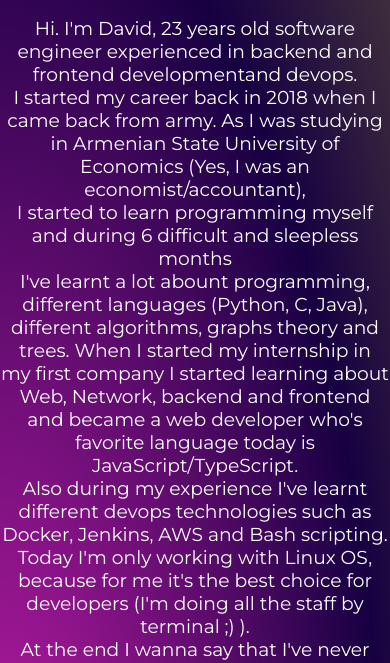
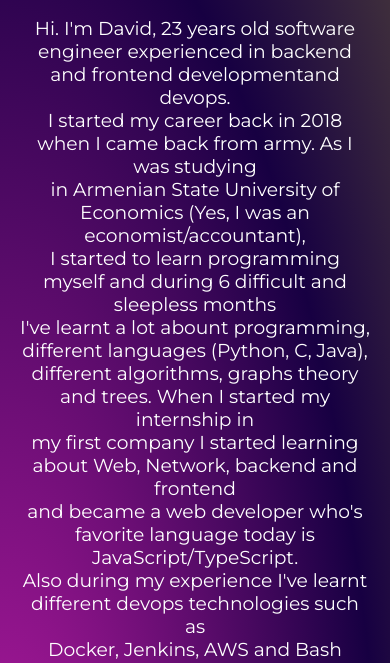
Before and after one commit to Davo1997/portfolio, a Gatsby site: page /about in a window 390 px wide. Shown: the part 171-834 px from the top of the page. Built offline with nearby package versions, Linux system fonts and the light colour scheme; Gatsby itself is replaced by a stand-in of ours.

Commit message:
Code clean-up (about page for iphone XR)

```diff
--- a/src/pages/about.js
+++ b/src/pages/about.js
@@ -8,19 +8,19 @@ export default function about() {
   return (
     <Layout>
       <div className={styles.wrapper}>
-        <h1>About Me and my career</h1>
-        <h3>Hi. I'm David, 23 years old software engineer experienced in backend and frontend developmentand devops.</h3>
-        <h3>I started my career back in 2018 when I came back from army. As I was studying</h3>
-        <h3>in Armenian State University of Economics (Yes, I was an economist/accountant),</h3>
-        <h3>I started to learn programming myself and during 6 difficult and sleepless months</h3>
-        <h3>I've learnt a lot abount programming, different languages (Python, C, Java),</h3>
-        <h3>different algorithms, graphs theory and trees. When I started my internship in</h3>
-        <h3>my first company I started learning about Web, Network, backend and frontend</h3>
-        <h3>and became a web developer who's favorite language today is JavaScript/TypeScript.</h3>
-        <h3>Also during my experience I've learnt different devops technologies such as</h3>
-        <h3>Docker, Jenkins, AWS and Bash scripting. Today I'm only working with Linux OS,</h3>
-        <h3>because for me it's the best choice for developers (I'm doing all the staff by terminal ;) ).</h3>
-        <h3>At the end I wanna say that I've never regretted being a programmer !</h3>
+        <h1 className={styles.mainTitle}>About Me and my career</h1>
+        <h3 className={styles.contentHs}>Hi. I'm David, 23 years old software engineer experienced in backend and frontend developmentand devops.</h3>
+        <h3 className={styles.contentHs}>I started my career back in 2018 when I came back from army. As I was studying</h3>
+        <h3 className={styles.contentHs}>in Armenian State University of Economics (Yes, I was an economist/accountant),</h3>
+        <h3 className={styles.contentHs}>I started to learn programming myself and during 6 difficult and sleepless months</h3>
+        <h3 className={styles.contentHs}>I've learnt a lot abount programming, different languages (Python, C, Java),</h3>
+        <h3 className={styles.contentHs}>different algorithms, graphs theory and trees. When I started my internship in</h3>
+        <h3 className={styles.contentHs}>my first company I started learning about Web, Network, backend and frontend</h3>
+        <h3 className={styles.contentHs}>and became a web developer who's favorite language today is JavaScript/TypeScript.</h3>
+        <h3 className={styles.contentHs}>Also during my experience I've learnt different devops technologies such as</h3>
+        <h3 className={styles.contentHs}>Docker, Jenkins, AWS and Bash scripting. Today I'm only working with Linux OS,</h3>
+        <h3 className={styles.contentHs}>because for me it's the best choice for developers (I'm doing all the staff by terminal ;) ).</h3>
+        <h3 className={styles.contentHs}>At the end I wanna say that I've never regretted being a programmer !</h3>
       </div>
       <h1 className={styles.experienceTitle}>Experience in companies</h1>
       <Container className={styles.container}>
--- a/src/styles/about.module.css
+++ b/src/styles/about.module.css
@@ -72,6 +72,10 @@
   .experienceTitle {
     text-align: center;
     margin-bottom: 5%;
+  }
+
+  .contentHs {
+    margin: 0 5vw;
   }
 }
 
@@ -150,6 +154,10 @@
     background: white;
     border: 3px solid black;
   }
+
+  .contentHs {
+    margin: 0 5vw;
+  }
 }
 
 @media screen and (max-width: 991px) and (min-width: 415px) {
@@ -227,4 +235,12 @@
     background: white;
     border: 3px solid black;
   }
+
+  .mainTitle {
+    margin: 0 5vw 5vh 5vw;
+  }
+
+  .contentHs {
+    margin: 0 5vw;
+  }
 }
```
